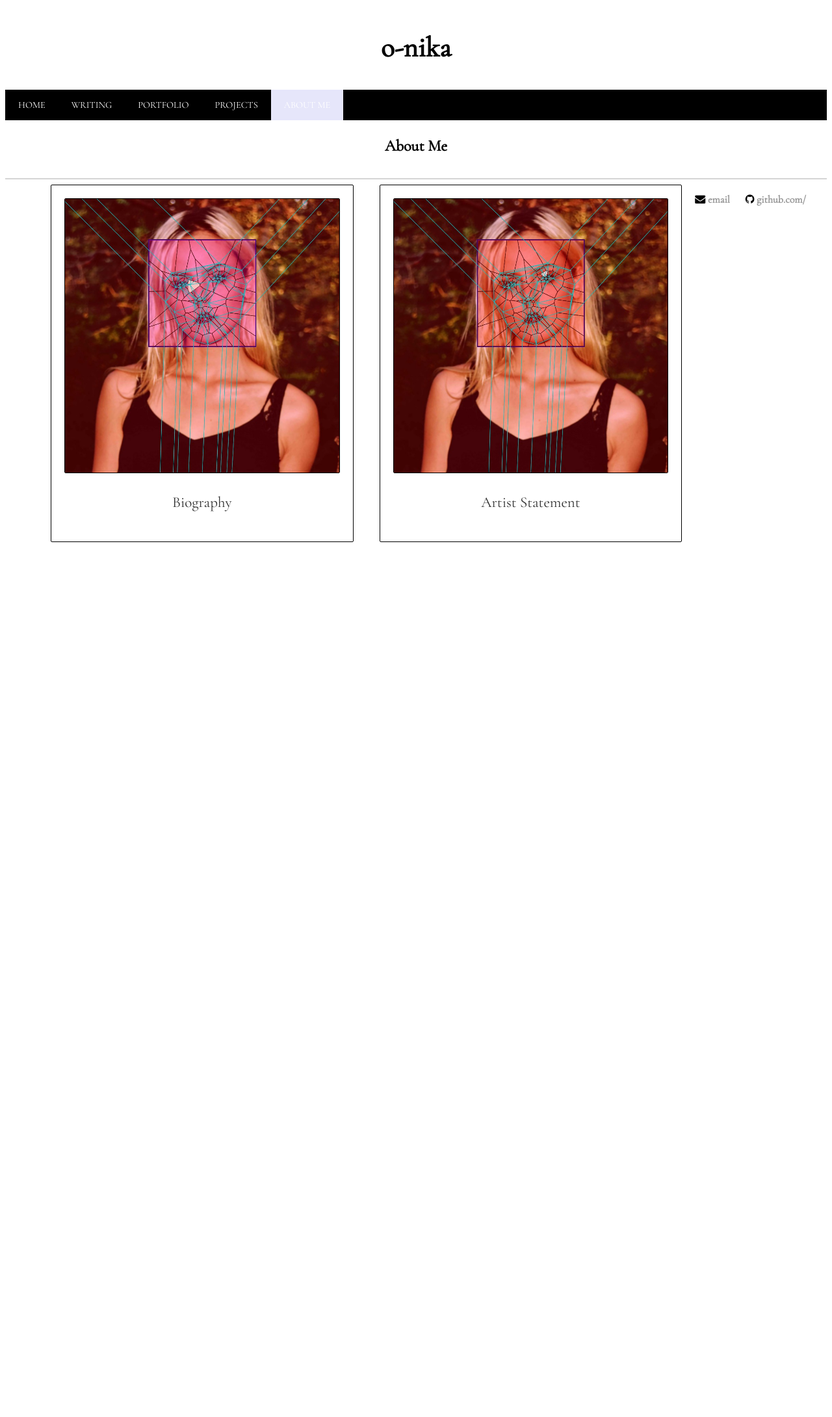
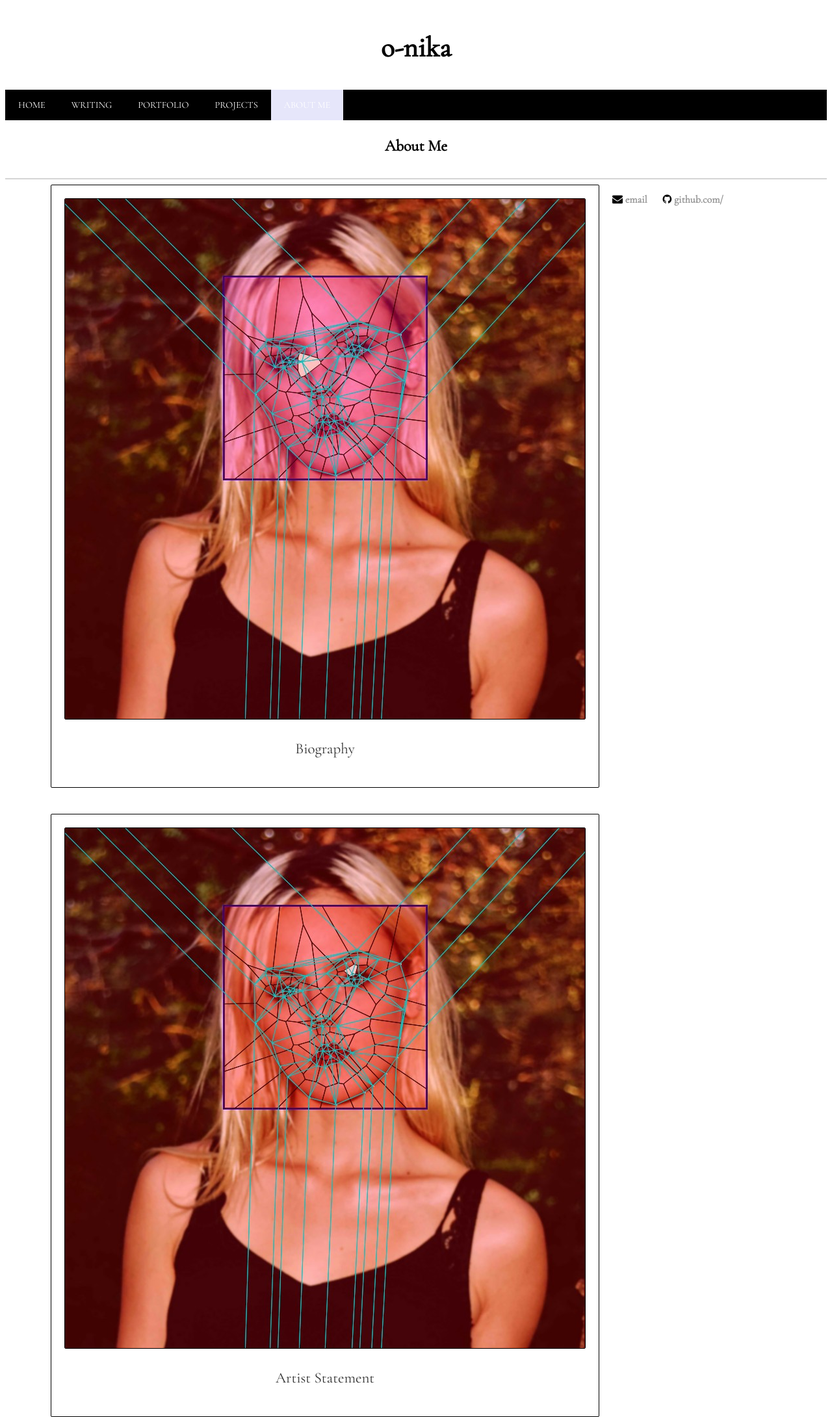
Before and after one commit to nikaroxanne/nikaroxanne.github.io, a Jekyll site: the page built from aboutme.html, in a window 1280 px wide. Shown: the whole page at 65% size. Built offline with Jekyll 4.4.1, drawn with Linux system fonts in a browser that asks for light colours; some web fonts are replaced; before the commit the page ends 908 px from its top, so only the background shows below that.

Commit message:
adjusting spacing on projects etc pages

```diff
--- a/css/main.css
+++ b/css/main.css
@@ -654,8 +654,6 @@ a.header:hover, a.header:active {
 
 
 .project, .portfolioSection, .aboutMeSection {
-	width: 40%;
-	height: auto;
 	padding: 20px;
 	margin: 20px;
 	text-align: center;
```
